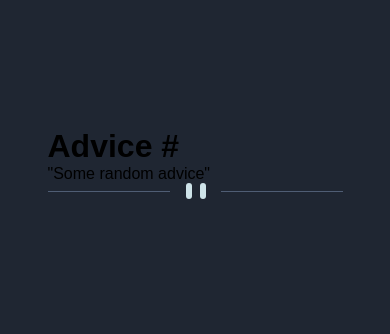
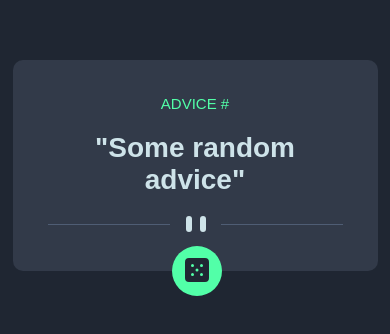
Before and after one commit to chaw-bot/advice-generator, a website: page index.html in a window 390 px wide. Shown: the part 214-548 px from the top of the page. Drawn offline with Linux system fonts and the light colour scheme; a web font is replaced by a local one.

Commit message:
Add styling to the mobile version

```diff
--- a/index.html
+++ b/index.html
@@ -4,14 +4,18 @@
     <meta charset="UTF-8">
     <meta http-equiv="X-UA-Compatible" content="IE=edge">
     <link rel="stylesheet" href="style.css">
+    <link rel="stylesheet" href="https://fonts.google.com/specimen/Manrope">
     <meta name="viewport" content="width=device-width, initial-scale=1.0">
     <title>Advice Generator</title>
   </head>
   <body>
     <main>
-      <h1>Advice #</h1>
-      <p>"Some random advice"</p>
-      <img src="images/pattern-divider-mobile.svg" alt="rated svg" class="image" />
+      <h1>ADVICE #</h1>
+      <section>
+        <p>"Some random advice"</p>
+        <img src="images/pattern-divider-mobile.svg" alt="rated svg" class="image" />
+      </section>
+      <button><img src="images/icon-dice.svg" alt="rated svg" class="icon" /></button>
     </main>
   </body>
 </html>
--- a/style.css
+++ b/style.css
@@ -2,9 +2,10 @@
   box-sizing: border-box;
   padding: 0;
   margin: 0;
+  border: none;
   list-style: none;
   text-decoration: none;
-  font-family: "Overpass", sans-serif;
+  font-family: "Manrope", sans-serif;
 }
 
 body {
@@ -13,4 +14,44 @@ body {
   background-color: hsl(218, 23%, 16%);
   justify-content: center;
   align-items: center;
+  padding: 30%;
 }
+
+main {
+  border-radius: 10px;
+  background-color: hsl(217, 19%, 24%);
+  padding: 25px;
+  text-align: center;
+}
+
+h1 {
+  color: hsl(150, 100%, 66%);
+  font-size: 15px;
+  font-weight: 100;
+}
+
+p {
+  color: hsl(193, 38%, 86%);
+  font-size: 28px;
+  font-weight: 800;
+}
+
+.image,
+h1,
+p {
+  padding: 10px;
+}
+
+button {
+  border-radius: 50%;
+  width: 50px;
+  height: 50px;
+  background-color: hsl(150, 100%, 66%);
+  position: absolute;
+  left: 44%;
+}
+
+button:hover {
+  box-shadow: 0 0 20px 2px hsl(150, 100%, 66%);
+  cursor: pointer;
+}
```
